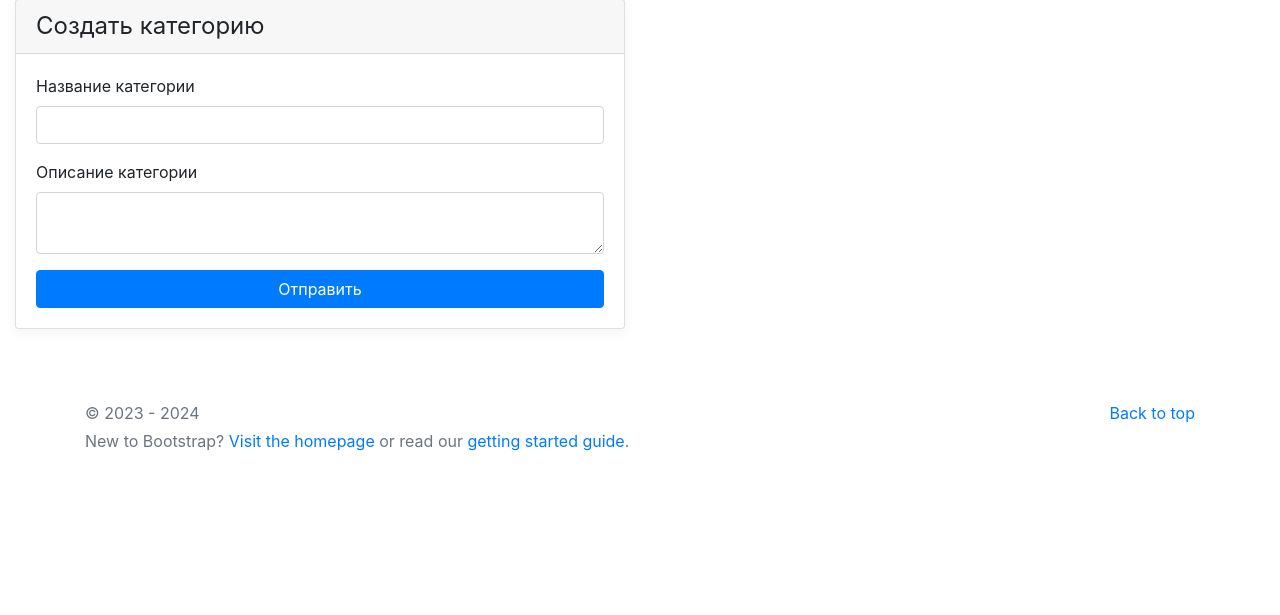
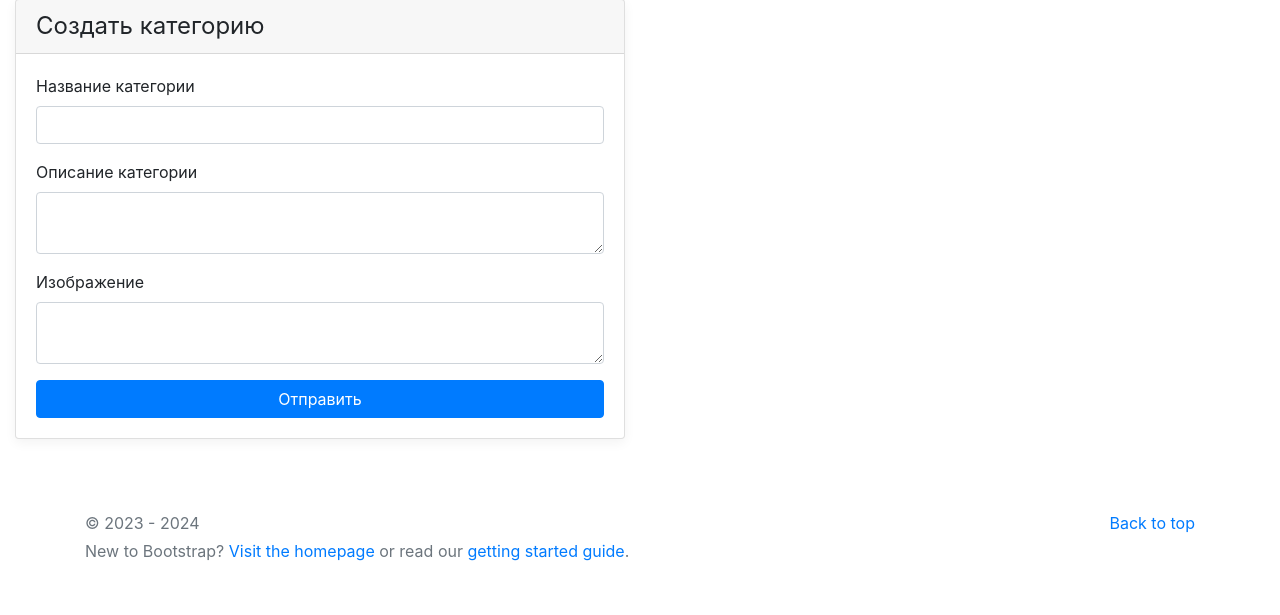
Before and after one commit to danielrusky/20.2_Shablonizacia, a Django app: page /create_category/ in a window 1280 px wide. Shown: the part 311-926 px from the top of the page. Before the commit the page ends 762 px from the top, so only its background shows below. Run offline with Django 4.2, Linux system fonts and the light colour scheme; some libraries are stand-ins or nearby versions.

Commit message:
add homework 20.2

```diff
--- a/catalog/templates/catalog/contacts.html
+++ b/catalog/templates/catalog/contacts.html
@@ -72,4 +72,5 @@
             </div>
         </div>
     </div>
+</div>
 {% endblock %}
--- a/catalog/templates/catalog/create_category.html
+++ b/catalog/templates/catalog/create_category.html
@@ -9,12 +9,16 @@
             <form method="post" action="" class="form-floating">
                 {% csrf_token %}
                 <div class="mb-3">
-                    <label for="cat_name">Название категории</label>
-                    <input type="text" name="cat_name" class="form-control" id="cat_name" required>
+                    <label for="category_name">Название категории</label>
+                    <input type="text" name="cat_name" class="form-control" id="category_name" required>
                 </div>
                 <div class="mb-3">
-                    <label for="cat_desc">Описание категории</label>
-                    <textarea class="form-control" aria-label="With textarea" id="cat_desc" required></textarea>
+                    <label for="category_description">Описание категории</label>
+                    <textarea class="form-control" aria-label="With textarea" id="category_description" required></textarea>
+                </div>
+                <div class="mb-3">
+                    <label for="image">Изображение</label>
+                    <textarea class="form-control" aria-label="With textarea" id="image" required></textarea>
                 </div>
                 <input class="btn btn-primary w-100" type="submit" value="Отправить"/>
             </form>
--- a/catalog/templates/catalog/product.html
+++ b/catalog/templates/catalog/product.html
@@ -16,4 +16,3 @@
     </div>
 </div>
 {% endblock %}
-  3 changes: 2 additions & 1 deletion3
--- a/catalog/views.py
+++ b/catalog/views.py
@@ -20,7 +20,8 @@ def contact(request):
         Contacts.objects.create(name=name, phone=phone, message=message)
         print(f'У вас новое сообщение от: {name}(телефон:{phone}): {message}')
     context = {
-        'title': 'Контакты'
+        'title': 'Контакты',
+        'contacts': Contacts.objects.get(name='Данила')
     }
     return render(request, 'catalog/contacts.html', context)
 
```
